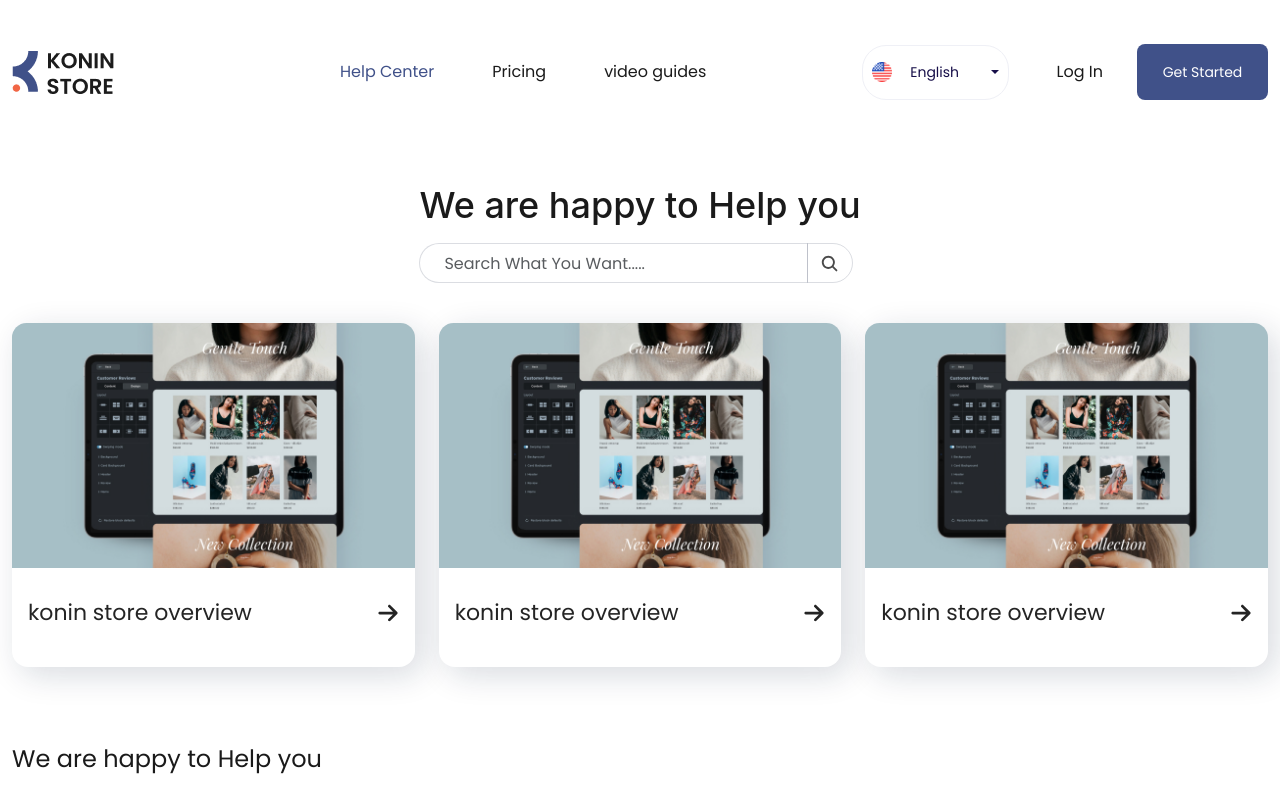
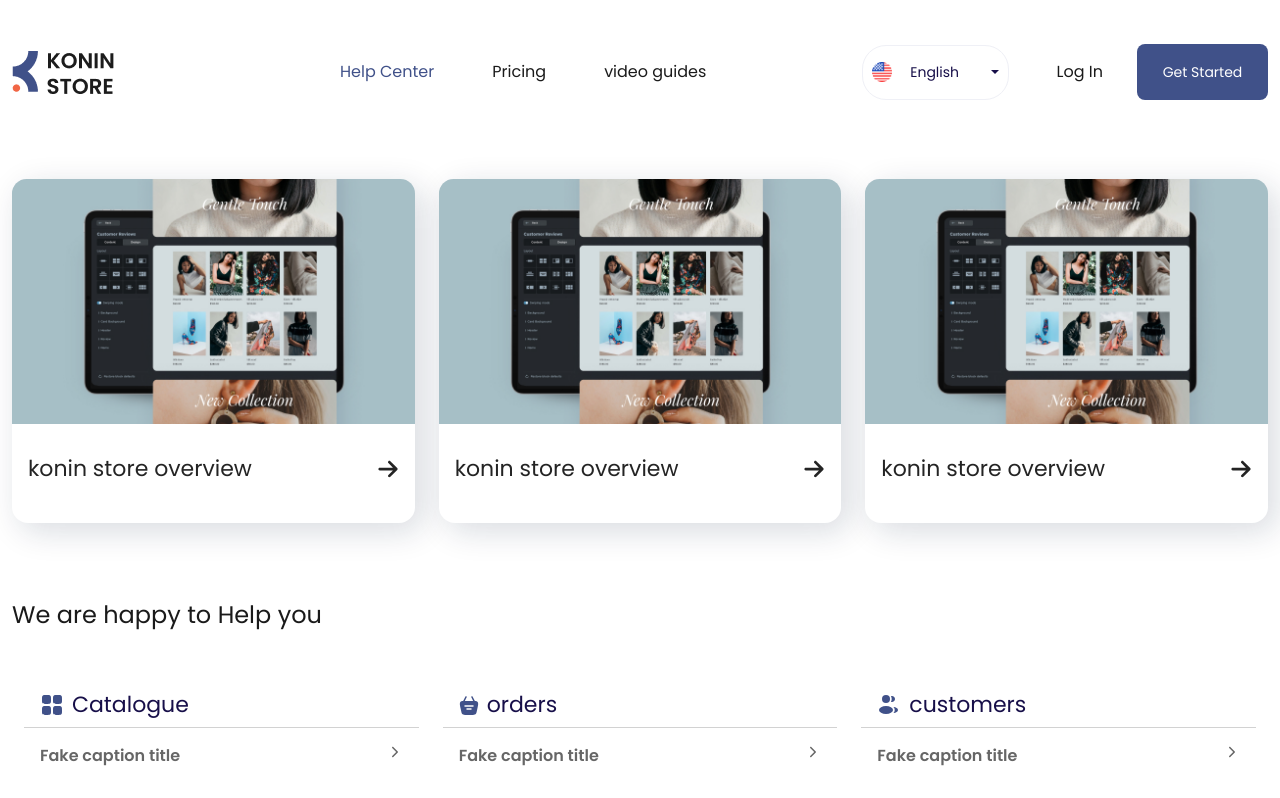
Before and after one commit to MaramMs/help-task, a Next.js app: page / in a window 1280 px wide. Shown: the top 798 px of the page. Built offline with nearby package versions, Linux system fonts and the light colour scheme.

Commit message:
edit navbar to fixed

```diff
--- a/app/components/Home/search.js
+++ b/app/components/Home/search.js
@@ -7,7 +7,7 @@
     const handleSearch = (event) => {
         event.preventDefault();
         // Add your search logic here
-        console.log("Search triggered");
+        // console.log("Search triggered");
       };
   return (
     <Form className="d-flex justify-center mt-3 search" onSubmit={handleSearch}>
--- a/app/components/Home/serviceCard.js
+++ b/app/components/Home/serviceCard.js
@@ -7,7 +7,7 @@
 import Link from "next/link";
 
 function ServiceCard({ item }) {
-  console.log(item, "item");
+  // console.log(item, "item");
 
   return (
     <Card className="service-card">
--- a/app/components/sharedComponet/navbar.js
+++ b/app/components/sharedComponet/navbar.js
@@ -8,7 +8,7 @@
 import '../../styles/navbar.css'
 function NavbarCustom() {
   return (
-<Navbar collapseOnSelect expand="lg" className='py-[44px]'>
+<Navbar collapseOnSelect expand="lg"  className="py-[44px] fixed top-0 left-0 w-full bg-white  z-50">
       <Container>
         <Navbar.Brand href="/">
           <img src='/images/logo.png' />
```
